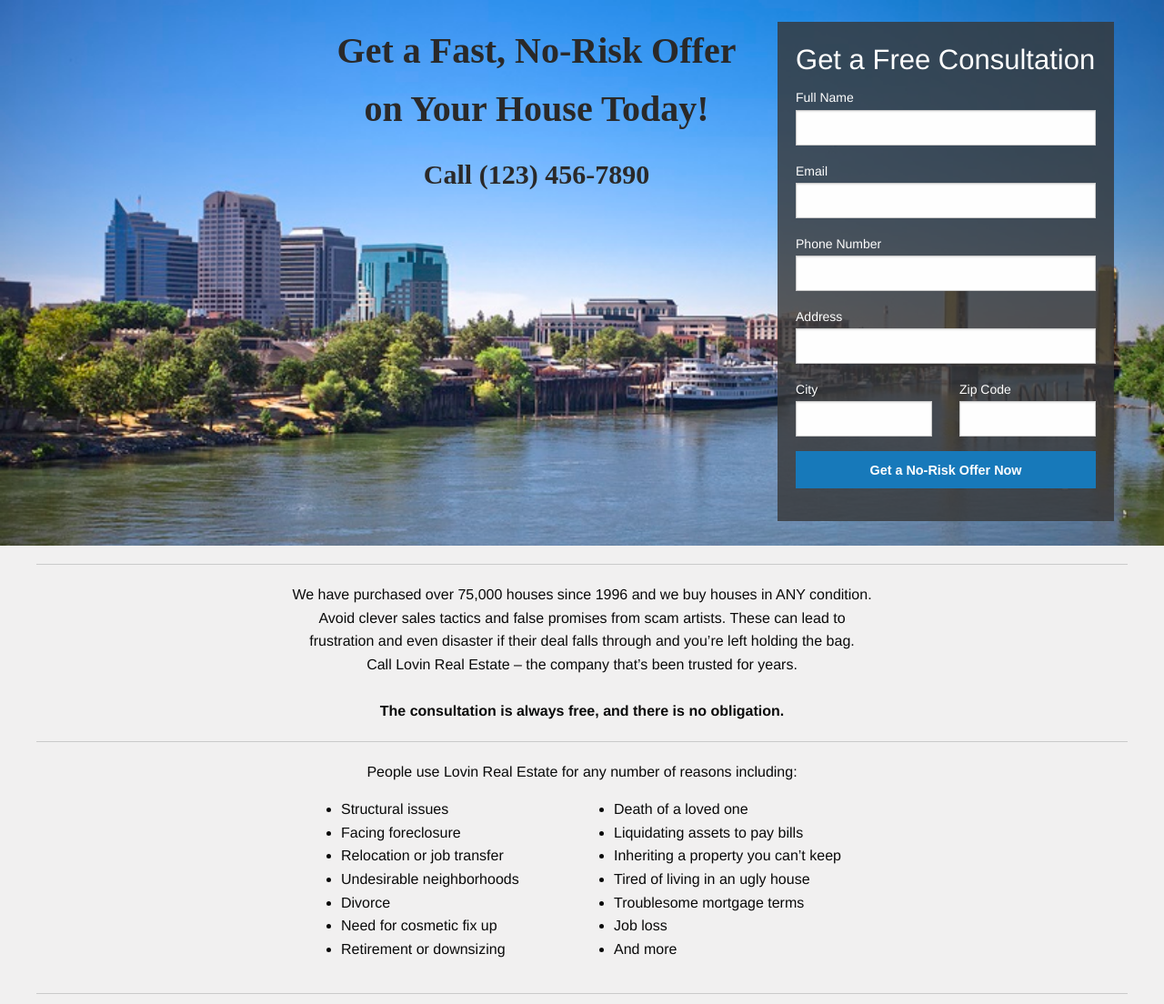
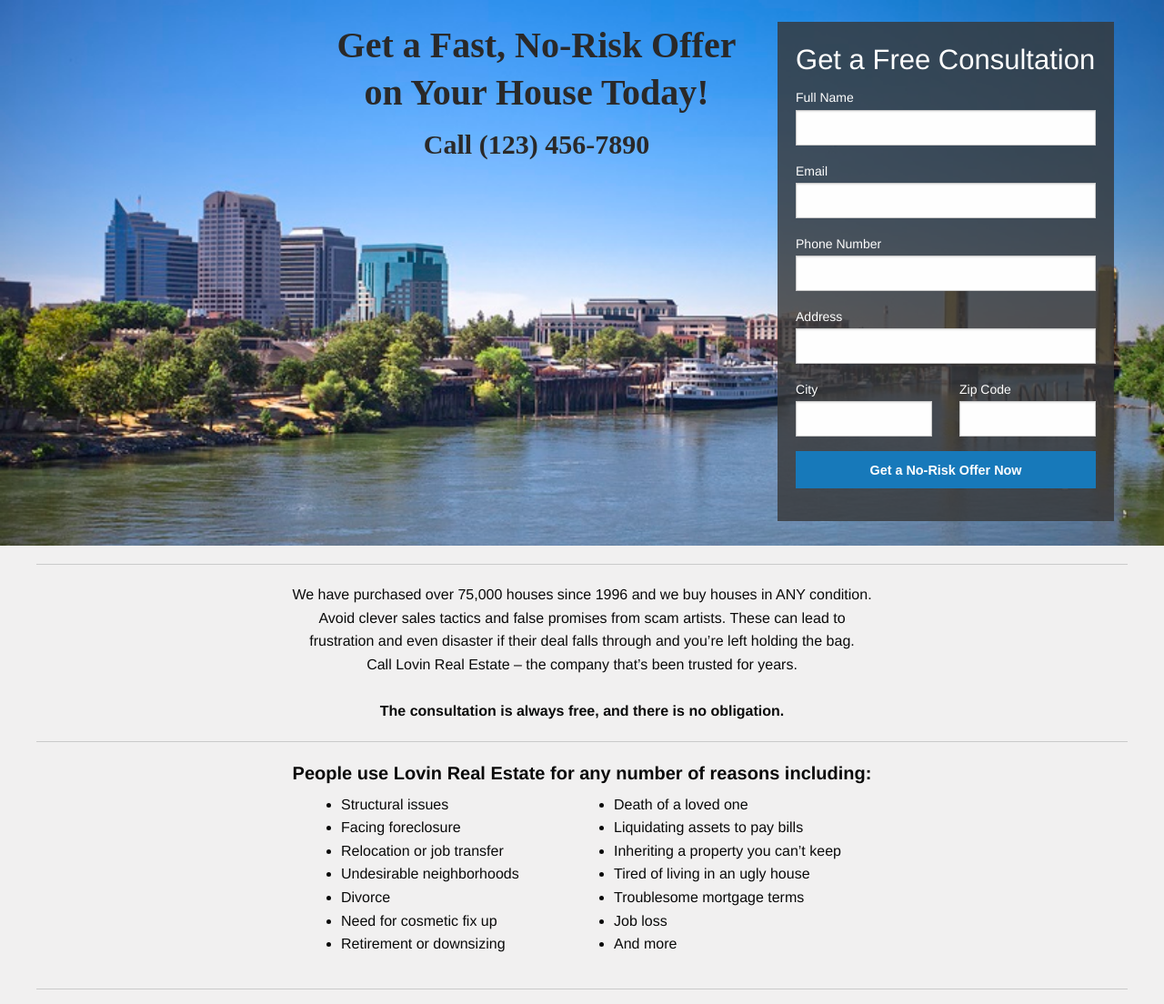
Before and after one commit to andrewryan/LovinRealEstate, a Django app: page / in a window 1280 px wide. Shown: the part 110-1214 px from the top of the page at 91% size. Run offline with Django 3.2, Linux system fonts and the light colour scheme; some libraries are stand-ins or nearby versions.

Commit message:
changed line height on imageText

```diff
--- a/reApp/static/css/app.css
+++ b/reApp/static/css/app.css
@@ -32,7 +32,8 @@ div.image{
   /*padding: 20%;*/
 }
 p.imageText{
-  /*font-size: xx-large;*/
+  /*font-size: x-large;*/
+  line-height: 130%;
   font-size: 40px;
   font-weight: bold;
   font-family: lucida;
@@ -40,6 +41,7 @@ p.imageText{
 }
 p.imageNumber{
   /*font-size: xx-large;*/
+  line-height: 100%;
   font-size: 30px;
   font-weight: bold;
   font-family: lucida;
--- a/reApp/templates/home.html
+++ b/reApp/templates/home.html
@@ -95,9 +95,9 @@
   <hr>
 
   <div class="row">
-    <p align="center">
-      People use Lovin Real Estate for any number of reasons including:
-    </p>
+    <h5 align="center">
+      <b>People use Lovin Real Estate for any number of reasons including:</b>
+    </h5>
     <div class="large-offset-3 large-3 columns">
       <ul>
         <li>Structural issues</li>
```
